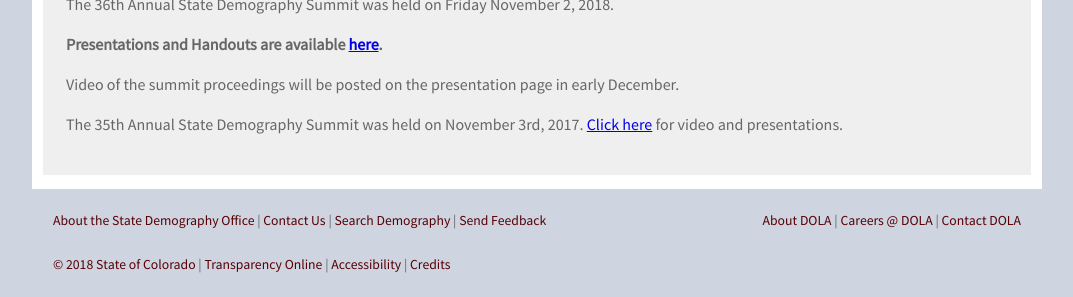
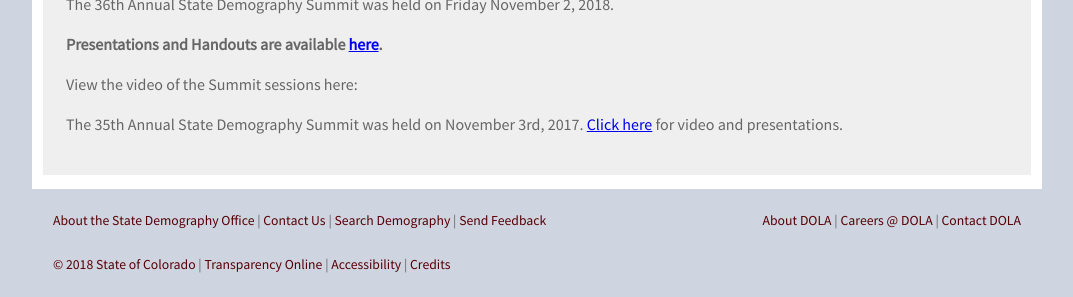
Before and after one commit to TBleess/Website_New, a Jekyll site: the page built from pages/9_Not_in_Menu/demography_summit_2018.md, in a window 1280 px wide, cut to the strip 1140-1437 px from the top of the page. Shown: the whole strip, without its empty margins (103-1176 px from the left). Built offline with Jekyll 4.4.1, drawn with Linux system fonts in a browser that asks for light colours.

Commit message:
Update demography_summit_2018.md

```diff
--- a/pages/9_Not_in_Menu/demography_summit_2018.md
+++ b/pages/9_Not_in_Menu/demography_summit_2018.md
@@ -16,6 +16,7 @@ The 36th Annual State Demography Summit was held on Friday November 2, 2018.
 
 **Presentations and Handouts are available [here](https://demography.dola.colorado.gov/demography/publications-and-presentations/#annual-demography-summit-2018).**
 
-Video of the summit proceedings will be posted on the presentation page in early December.
+View the video of the Summit sessions here:
+
 
 The 35th Annual State Demography Summit was held on November 3rd, 2017. [Click here](/demography/publications-and-presentations/#annual-demography-summit-2017) for video and presentations.
```
